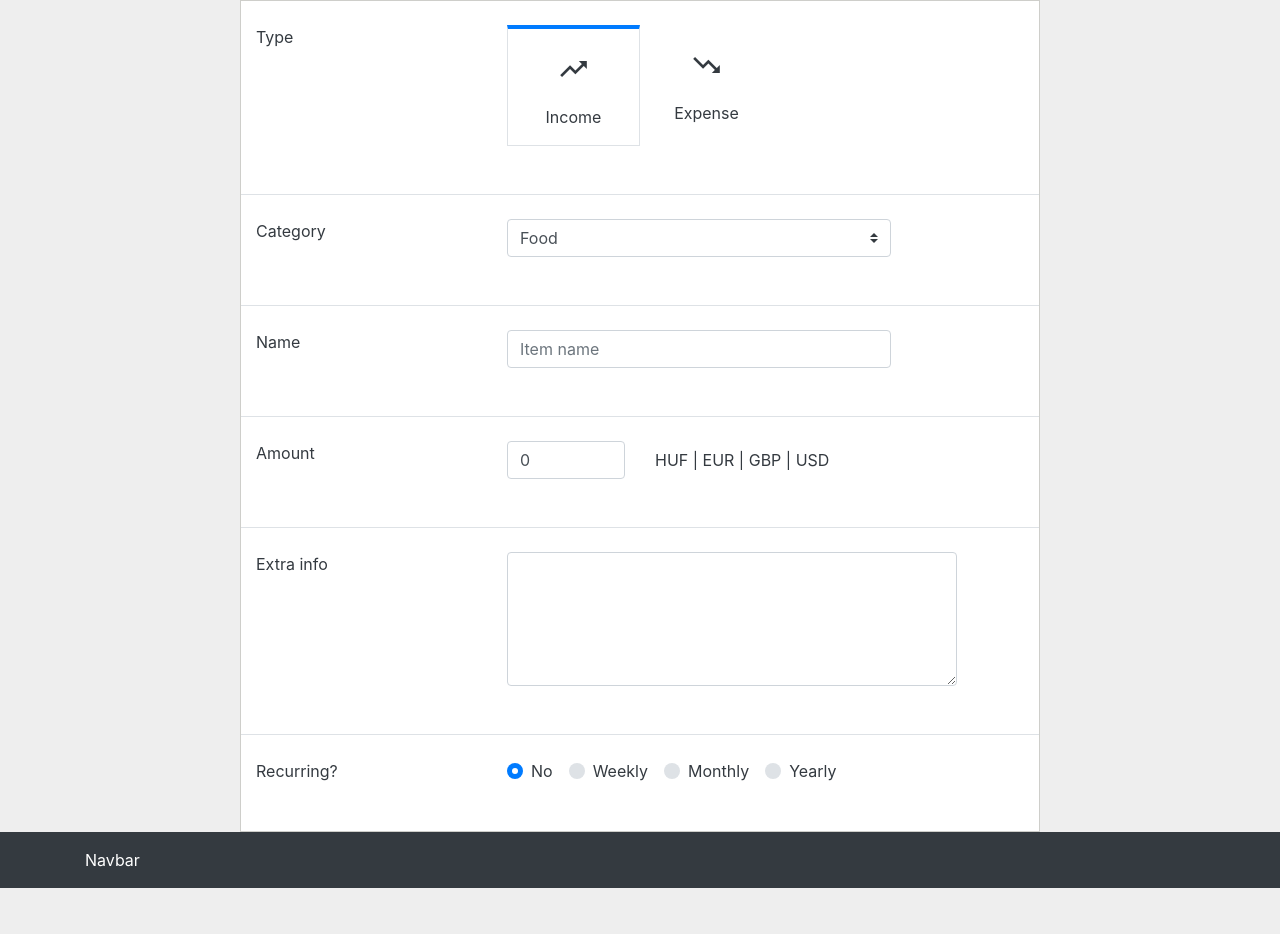
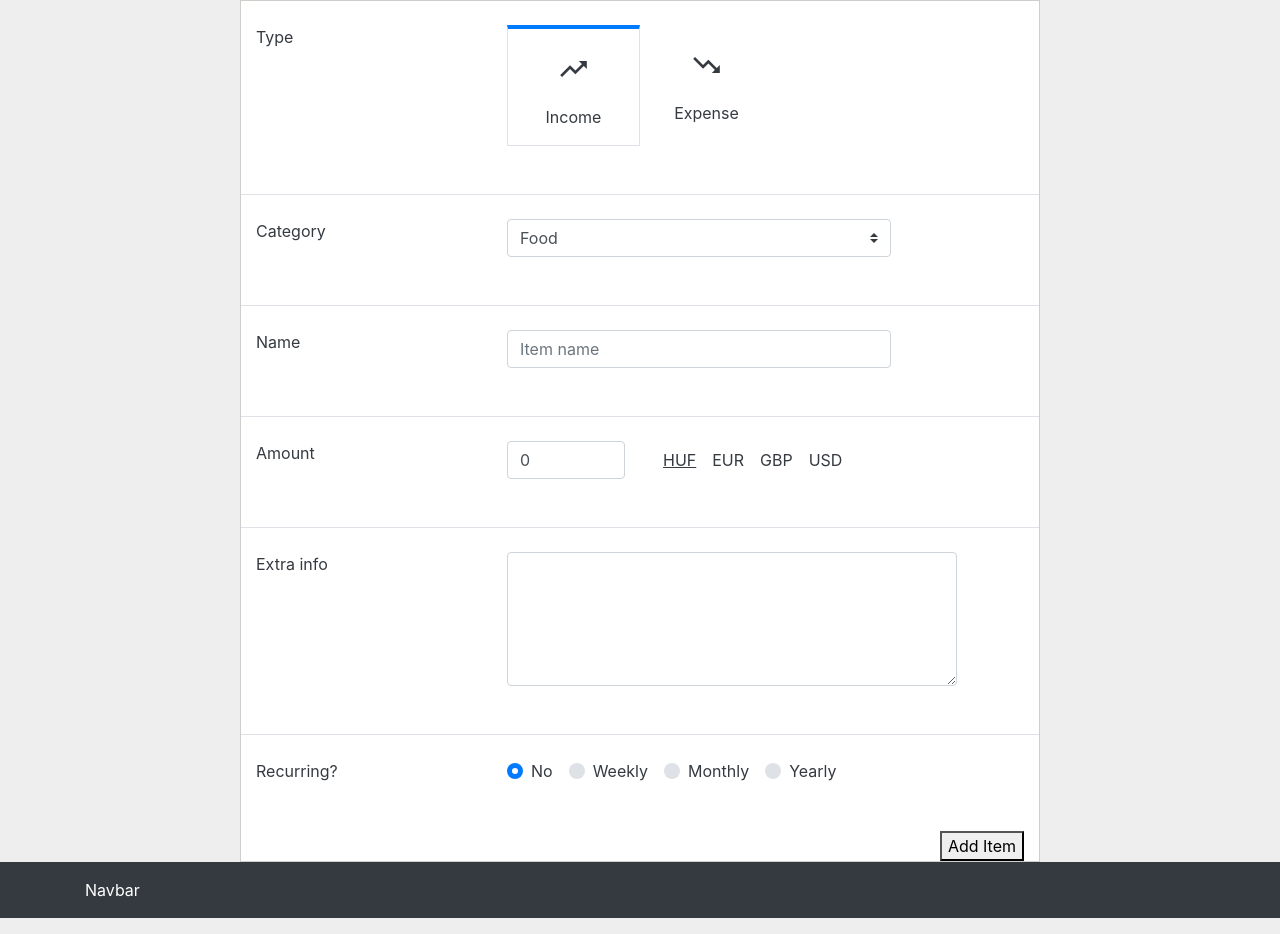
Before and after one commit to barnabasmolnar/income-expense, a React (Create React App) app: page / in a window 1280 px wide. Shown: the top 934 px of the page. Built offline with nearby package versions, Linux system fonts and the light colour scheme.

Commit message:
Connected add item form to redux

```diff
--- a/src/AddItem/AddItem.js
+++ b/src/AddItem/AddItem.js
@@ -13,15 +13,29 @@ class AddItem extends Component {
             category: "food",
             name: "",
             amount: 0,
+            currency: "HUF",
             extraInfo: "",
-            recurring: "no"
+            recurring: "no",
+            error: false
         }
+
+        this.handleAddItem = this.handleAddItem.bind(this);
     }
 
     render() {
         return (
             <div className="add-item">
                 <div className="container-fluid p-0">
+
+                {
+                    this.state.error
+                        ?
+                        <div className="alert alert-danger my-3" role="alert" id="add-item__error">
+                            Be sure to include a name and an amount.
+                        </div>
+                        : null
+                }
+
                     <div className="row pt-4 pb-5">
                         <div className="col-sm-4 add-item__label">Type</div>
                         <div className="col-sm-8">
@@ -94,7 +108,32 @@ class AddItem extends Component {
                                 value={this.state.amount}
                             />
                         </div>
-                        <div className="col-sm-5 mt-3 mt-sm-0 col-lg-6 d-flex align-items-center">HUF | EUR | GBP | USD</div>
+                        <div className="col-sm-5 mt-3 mt-sm-0 col-lg-6 d-flex align-items-center add-item__currencies">
+                            <span
+                                className={classnames({"active-currency": this.state.currency === "HUF"})}
+                                onClick={() => this.changeCurrency("HUF")}
+                            >
+                                HUF
+                            </span>
+                            <span
+                                className={classnames({"active-currency": this.state.currency === "EUR"})}
+                                onClick={() => this.changeCurrency("EUR")}
+                            >
+                                EUR
+                            </span>
+                            <span
+                                className={classnames({"active-currency": this.state.currency === "GBP"})}
+                                onClick={() => this.changeCurrency("GBP")}
+                            >
+                                GBP
+                            </span>
+                            <span
+                                className={classnames({"active-currency": this.state.currency === "USD"})}
+                                onClick={() => this.changeCurrency("USD")}
+                            >
+                                USD
+                            </span>
+                        </div>
                     </div>
 
                     <div className="row pt-4 pb-5 border-top">
@@ -167,6 +206,17 @@ class AddItem extends Component {
                             </div>
                         </div>
                     </div>
+
+                    <div className="row">
+                        <div className="col text-right">
+                            <button
+                                className="add-item__btn"
+                                onClick={this.handleAddItem}
+                            >
+                                Add Item
+                            </button>
+                        </div>
+                    </div>
                 </div>
             </div>
         )
@@ -179,6 +229,34 @@ class AddItem extends Component {
     changeProperties(prop) {
         return e => this.setState({ [prop]: e.target.value });
     }
+
+    changeCurrency(currency) {
+        this.setState({ currency });
+    }
+
+    handleAddItem() {
+        if (this.state.name && this.state.amount > 0) {
+            let { type, category, name, amount, currency, extraInfo, recurring } = this.state;
+
+            switch (currency) {
+                case "EUR":
+                    amount *= 313;
+                    break;
+                case "USD":
+                    amount *= 258;
+                    break;
+                case "GBP":
+                    amount *= 355;
+                    break;
+                default:
+                    amount *= 1;
+            }
+
+            this.props.addItem({ type, category, name, amount, extraInfo, recurring });
+        } else {
+            this.setState({ error: true }, () => window.location.hash = "add-item__error");
+        }
+    }
 }
 
 const mapDispatchToProps = dispatch => bindActionCreators({
--- a/src/AddItem/_AddItem.scss
+++ b/src/AddItem/_AddItem.scss
@@ -5,4 +5,16 @@
     padding-right: 15px;
     background: #fff;
     border: 1px solid #cececa;
+
+    &__currencies {
+        span {
+            display: inline-block;
+            padding: 0 .5rem;
+            cursor: pointer;
+        }
+    }
 }
+
+.active-currency {
+    text-decoration: underline;
+}
--- a/src/App.css
+++ b/src/App.css
@@ -3548,6 +3548,100 @@ select.form-control-lg:not([size]):not([multiple]) {
     background-color: #dee2e6;
     border-radius: 1rem; }
 
+.alert {
+  position: relative;
+  padding: 0.75rem 1.25rem;
+  margin-bottom: 1rem;
+  border: 1px solid transparent;
+  border-radius: 0.25rem; }
+
+.alert-heading {
+  color: inherit; }
+
+.alert-link {
+  font-weight: 700; }
+
+.alert-dismissible {
+  padding-right: 4rem; }
+  .alert-dismissible .close {
+    position: absolute;
+    top: 0;
+    right: 0;
+    padding: 0.75rem 1.25rem;
+    color: inherit; }
+
+.alert-primary {
+  color: #004085;
+  background-color: #cce5ff;
+  border-color: #b8daff; }
+  .alert-primary hr {
+    border-top-color: #9fcdff; }
+  .alert-primary .alert-link {
+    color: #002752; }
+
+.alert-secondary {
+  color: #383d41;
+  background-color: #e2e3e5;
+  border-color: #d6d8db; }
+  .alert-secondary hr {
+    border-top-color: #c8cbcf; }
+  .alert-secondary .alert-link {
+    color: #202326; }
+
+.alert-success {
+  color: #155724;
+  background-color: #d4edda;
+  border-color: #c3e6cb; }
+  .alert-success hr {
+    border-top-color: #b1dfbb; }
+  .alert-success .alert-link {
+    color: #0b2e13; }
+
+.alert-info {
+  color: #0c5460;
+  background-color: #d1ecf1;
+  border-color: #bee5eb; }
+  .alert-info hr {
+    border-top-color: #abdde5; }
+  .alert-info .alert-link {
+    color: #062c33; }
+
+.alert-warning {
+  color: #856404;
+  background-color: #fff3cd;
+  border-color: #ffeeba; }
+  .alert-warning hr {
+    border-top-color: #ffe8a1; }
+  .alert-warning .alert-link {
+    color: #533f03; }
+
+.alert-danger {
+  color: #721c24;
+  background-color: #f8d7da;
+  border-color: #f5c6cb; }
+  .alert-danger hr {
+    border-top-color: #f1b0b7; }
+  .alert-danger .alert-link {
+    color: #491217; }
+
+.alert-light {
+  color: #818182;
+  background-color: #fefefe;
+  border-color: #fdfdfe; }
+  .alert-light hr {
+    border-top-color: #ececf6; }
+  .alert-light .alert-link {
+    color: #686868; }
+
+.alert-dark {
+  color: #1b1e21;
+  background-color: #d6d8d9;
+  border-color: #c6c8ca; }
+  .alert-dark hr {
+    border-top-color: #b9bbbe; }
+  .alert-dark .alert-link {
+    color: #040505; }
+
 body {
   background: #eee;
   color: #343a40; }
@@ -3635,3 +3729,10 @@ body {
   padding-right: 15px;
   background: #fff;
   border: 1px solid #cececa; }
+  .add-item__currencies span {
+    display: inline-block;
+    padding: 0 .5rem;
+    cursor: pointer; }
+
+.active-currency {
+  text-decoration: underline; }
--- a/src/App.scss
+++ b/src/App.scss
@@ -10,6 +10,7 @@
 @import "node_modules/bootstrap/scss/modal";
 @import "node_modules/bootstrap/scss/forms";
 @import "node_modules/bootstrap/scss/custom-forms";
+@import "node_modules/bootstrap/scss/alert";
 
 // ======================================
 // =========== Custom imports ===========
--- a/src/reducers/index.js
+++ b/src/reducers/index.js
@@ -118,6 +118,7 @@ const items = (state = initialItems, action) => {
         case ADD_ITEM:
             const item = {
                 id: uuid(),
+                dateAdded: new Date(),
                 ...action.item
             }
             return [...state, item];
```
